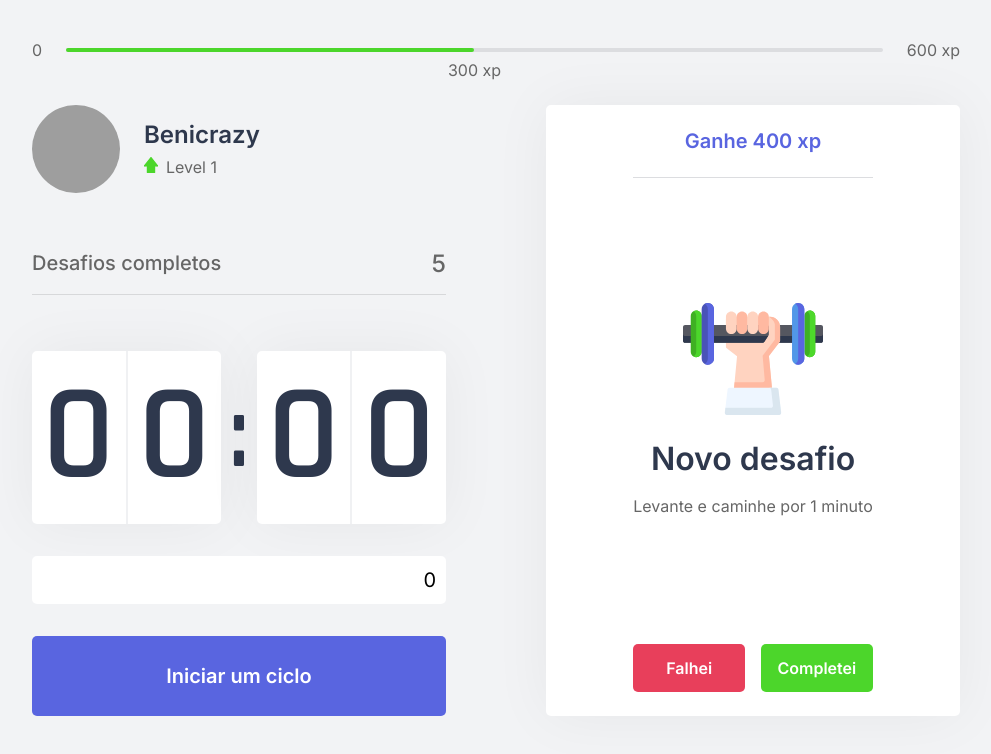
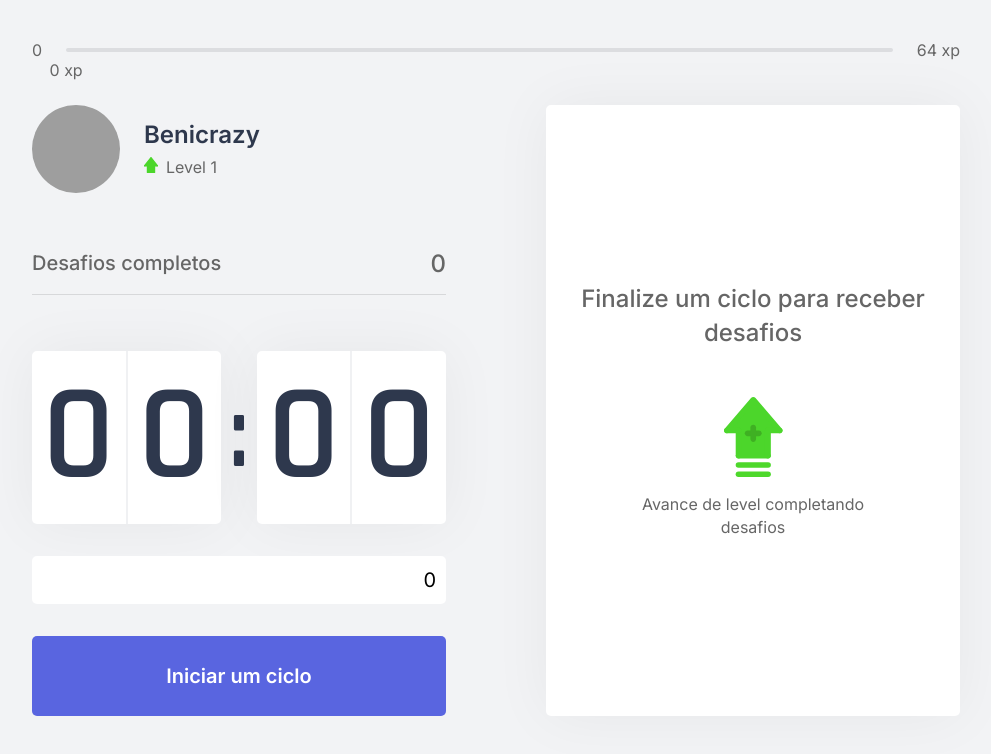
Before and after one commit to beniciodaniel/pomodoro-app, a Next.js app: page / in a window 1280 px wide. Shown: the top 754 px of the page, without its empty margins (144-1135 px from the left). Built offline with nearby package versions, Linux system fonts and the light colour scheme; grey boxes are pictures that could not be loaded.

Commit message:
Features: useChallenge hook, experienceToNextLevel, startNewChallenge and activeChallenge

```diff
--- /dev/null
+++ b/challenges.json
@@ -0,0 +1,62 @@
+[
+  {
+    "type": "body",
+    "description": "Estique um de seus braços com a palma da mão virada para frente e puxe os dedos para cima por 10 segundos por mão.",
+    "amount": 80
+  },
+  {
+    "type": "body",
+    "description": "Estique seu braço contra o peito e puxe-o utilizando o outro braço por 10 segundos por braço.",
+    "amount": 60
+  },
+  {
+    "type": "body",
+    "description": "Puxe seu pescoço com a ajuda da mão para a direita e para a esquerda, permanecendo na posição por alguns segundos.",
+    "amount": 70
+  },
+  {
+    "type": "body",
+    "description": "Com as duas mãos na parte de trás da cabeça, leve-a para baixo, alongando a parte de trás da região.",
+    "amount": 60
+  },
+  {
+    "type": "body",
+    "description": "Cruze as pernas e desça com as mãos esticadas em direção ao chão. Repita o movimento com a outra perna na frente.",
+    "amount": 100
+  },
+  {
+    "type": "body",
+    "description": "Sentado, abra as pernas e tente encostar as palmas das mãos no chão, repita 3 vezes por 5 segundos.",
+    "amount": 80
+  },
+  {
+    "type": "body",
+    "description": "Puxe o joelho de encontro ao peito e segure, troque de perna após 10 segundos.",
+    "amount": 50
+  },
+  {
+    "type": "body",
+    "description": "Sentado, cruze uma perna e incline seu tronco à frente, troque de perna após 10 segundos.",
+    "amount": 80
+  },
+  {
+    "type": "eye",
+    "description": "Sentado, feche os olhos e cubra-os com as palmas da mão durante 2 minutos, depois abra normalmente.",
+    "amount": 90
+  },
+  {
+    "type": "eye",
+    "description": "Em algum ambiente aberto, olhe o mais longe que puder em quatro direções por 3s, mexa apenas os olhos. Repita 3 vezes.",
+    "amount": 140
+  },
+  {
+    "type": "eye",
+    "description": "Usando os polegares, massage a área abaixo das sobrancelhas em movimentos circulares por 15 segundos.",
+    "amount": 70
+  },
+  {
+    "type": "body",
+    "description": "Em pé, gire a cintura o máximo que puder para a esquerda, segure por cinco segundos. Repita para a direita.",
+    "amount": 90
+  }
+]
--- a/src/components/ChallengeBox.tsx
+++ b/src/components/ChallengeBox.tsx
@@ -1,22 +1,27 @@
+import { useChallengesContext } from '../contexts/ChallengesContext';
 import styles from '../styles/components/ChallengeBox.module.css';
 
 export function ChallengeBox() {
-  const hasActiveChallenge = true;
+  const { activeChallenge, resetChallenge } = useChallengesContext();
 
   return (
     <div className={styles.challengeBoxContainer}>
-      {hasActiveChallenge ? (
+      {activeChallenge ? (
         <div className={styles.challengeActive}>
-          <header>Ganhe 400 xp</header>
+          <header>Ganhe {activeChallenge.amount} xp</header>
 
           <main>
-            <img src="icons/body.svg" alt="body" />
+            <img src={`icons/${activeChallenge.type}.svg`} alt="body" />
             <strong>Novo desafio</strong>
-            <p>Levante e caminhe por 1 minuto</p>
+            <p>{activeChallenge.description}</p>
           </main>
 
           <footer>
-            <button className={styles.challengeFailedButton} type="button">
+            <button
+              onClick={resetChallenge}
+              className={styles.challengeFailedButton}
+              type="button"
+            >
               Falhei
             </button>
             <button className={styles.challengeCompletedButton} type="button">
--- a/src/components/CompletedChallenges.tsx
+++ b/src/components/CompletedChallenges.tsx
@@ -1,10 +1,13 @@
+import { useChallengesContext } from '../contexts/ChallengesContext';
 import styles from '../styles/components/CompletedChallenges.module.css';
 
 export function CompletedChallenges() {
+  const { challengesCompleted } = useChallengesContext();
+
   return (
     <div className={styles.completedChallengesContainer}>
       <span>Desafios completos</span>
-      <span>5</span>
+      <span>{challengesCompleted}</span>
     </div>
   );
 }
--- a/src/components/Countdown.tsx
+++ b/src/components/Countdown.tsx
@@ -23,7 +23,7 @@
     return String(time).padStart(2, '0').split('');
   }
 
-  function validInputField(event) {
+  function validInputFieldAndSetCustomTime(event) {
     const value = event.target.value;
 
     if (isFinite(value)) {
@@ -84,7 +84,7 @@
         className={styles.countdownInput}
         type="text"
         placeholder="Digite o tempo"
-        onChange={validInputField}
+        onChange={validInputFieldAndSetCustomTime}
         value={customTime}
       />
 
--- a/src/components/ExperienceBar.tsx
+++ b/src/components/ExperienceBar.tsx
@@ -1,16 +1,26 @@
+import { useChallengesContext } from '../contexts/ChallengesContext';
 import styles from '../styles/components/ExperienceBar.module.css';
 
 const ExperienceBar = () => {
+  const { currentExperience, experienceToNextLevel } = useChallengesContext();
+
+  const percentToNextLevel = Math.round(
+    (currentExperience * 100) / experienceToNextLevel
+  );
+
   return (
     <header className={styles.experienceBar}>
       <span>0</span>
       <div>
-        <div style={{ width: '50%' }} />
-        <span className={styles.currentExperience} style={{ left: '50%' }}>
-          300 xp
+        <div style={{ width: `${percentToNextLevel}%` }} />
+        <span
+          className={styles.currentExperience}
+          style={{ left: `${percentToNextLevel}%` }}
+        >
+          {currentExperience} xp
         </span>
       </div>
-      <span>600 xp</span>
+      <span>{experienceToNextLevel} xp</span>
     </header>
   );
 };
--- a/src/contexts/ChallengesContext.tsx
+++ b/src/contexts/ChallengesContext.tsx
@@ -1,11 +1,20 @@
 import { createContext, ReactNode, useContext, useState } from 'react';
+import challenges from '../../challenges.json';
 
+interface Challenge {
+  type: 'body' | 'eye';
+  description: string;
+  amount: number;
+}
 interface ChallengesContextData {
   level: number;
   currentExperience: number;
   challengesCompleted: number;
+  experienceToNextLevel: number;
+  activeChallenge: Challenge;
   levelUp: () => void;
   startNewChallenge: () => void;
+  resetChallenge: () => void;
 }
 
 interface ChallengesProviderProps {
@@ -18,13 +27,24 @@
   const [level, setLevel] = useState(1);
   const [currentExperience, setCurrentExperience] = useState(0);
   const [challengesCompleted, setChallengesCompleted] = useState(0);
+  const [activeChallenge, setActiveChallenge] = useState(null);
+
+  const experienceToNextLevel = Math.pow((level + 1) * 4, 2);
 
   function levelUp() {
     setLevel(level + 1);
   }
 
   function startNewChallenge() {
-    console.log('New challenge');
+    const randomChallengeIndex = Math.floor(Math.random() * challenges.length);
+
+    const challenge = challenges[randomChallengeIndex];
+
+    setActiveChallenge(challenge);
+  }
+
+  function resetChallenge() {
+    setActiveChallenge(null);
   }
 
   return (
@@ -33,8 +53,11 @@
         level,
         currentExperience,
         challengesCompleted,
+        activeChallenge,
+        experienceToNextLevel,
         levelUp,
-        startNewChallenge
+        startNewChallenge,
+        resetChallenge
       }}
     >
       {children}
```
